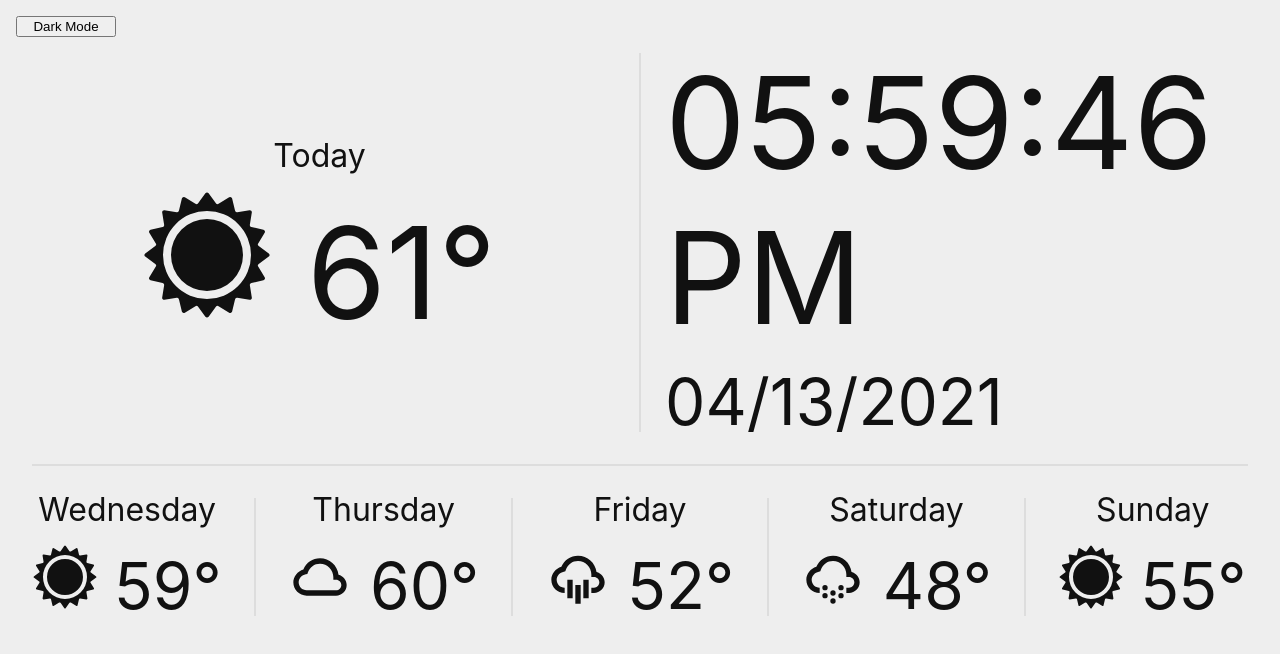
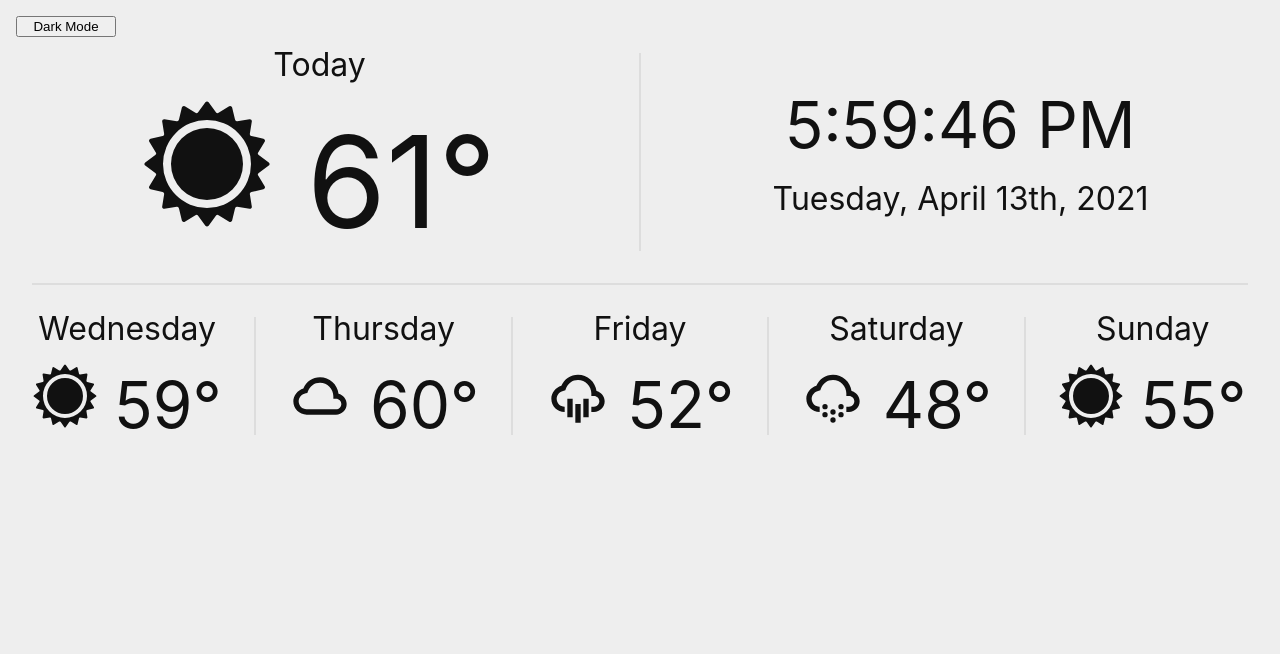
Before and after one commit to sythas/weather, a React (Create React App) app: page / in a window 1280 px wide. Shown: the top 654 px of the page. Built offline with nearby package versions, Linux system fonts and the light colour scheme.

Commit message:
Added current time hook to the clock

```diff
--- a/src/components/Clock.jsx
+++ b/src/components/Clock.jsx
@@ -1,21 +1,14 @@
-import { useState, useEffect} from 'react'
 import format from 'date-fns/format'
+import useCurrentTime from '../hooks/useCurrentTime'
 import Stack from './Stack'
 import Text from './Text'
 
 function Clock () {
-  const [now, setNow] = useState(new Date())
-
-  useEffect(() => {
-    const interval = setInterval(() => setNow(new Date()), 1000)
-    return () => clearInterval(interval)
-  }, [])
+  const now = useCurrentTime()
 
   return (<Stack flex center>
-    <div>
-    <Text fontSize="8rem">{format(now, "hh:mm:ss a")}</Text>
-   <Text>{format(now, "MM/dd/yyyy")}</Text>
-   </div>
+    <Text fontSize="4rem">{format(now, "pp")}</Text>
+    <Text fontSize="2rem" >{format(now, "PPPP")}</Text>
   </Stack>)
 }
 
--- /dev/null
+++ b/src/hooks/useCurrentTime.js
@@ -0,0 +1,14 @@
+import { useState, useEffect } from "react";
+
+const useCurrentTime = () => {
+  const [now, setNow] = useState(new Date());
+
+  useEffect(() => {
+    const interval = setInterval(() => setNow(new Date()), 1000);
+    return () => clearInterval(interval);
+  }, []);
+
+  return now;
+};
+
+export default useCurrentTime;
```
